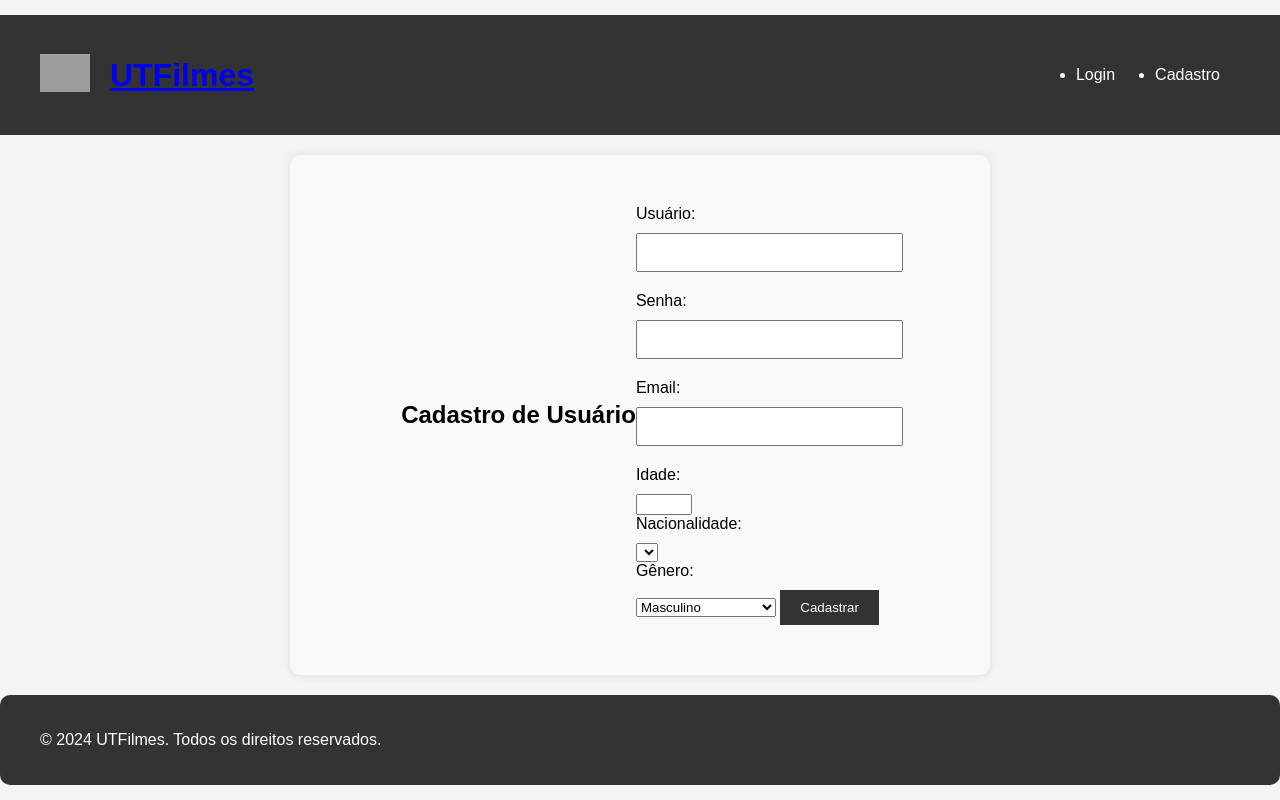
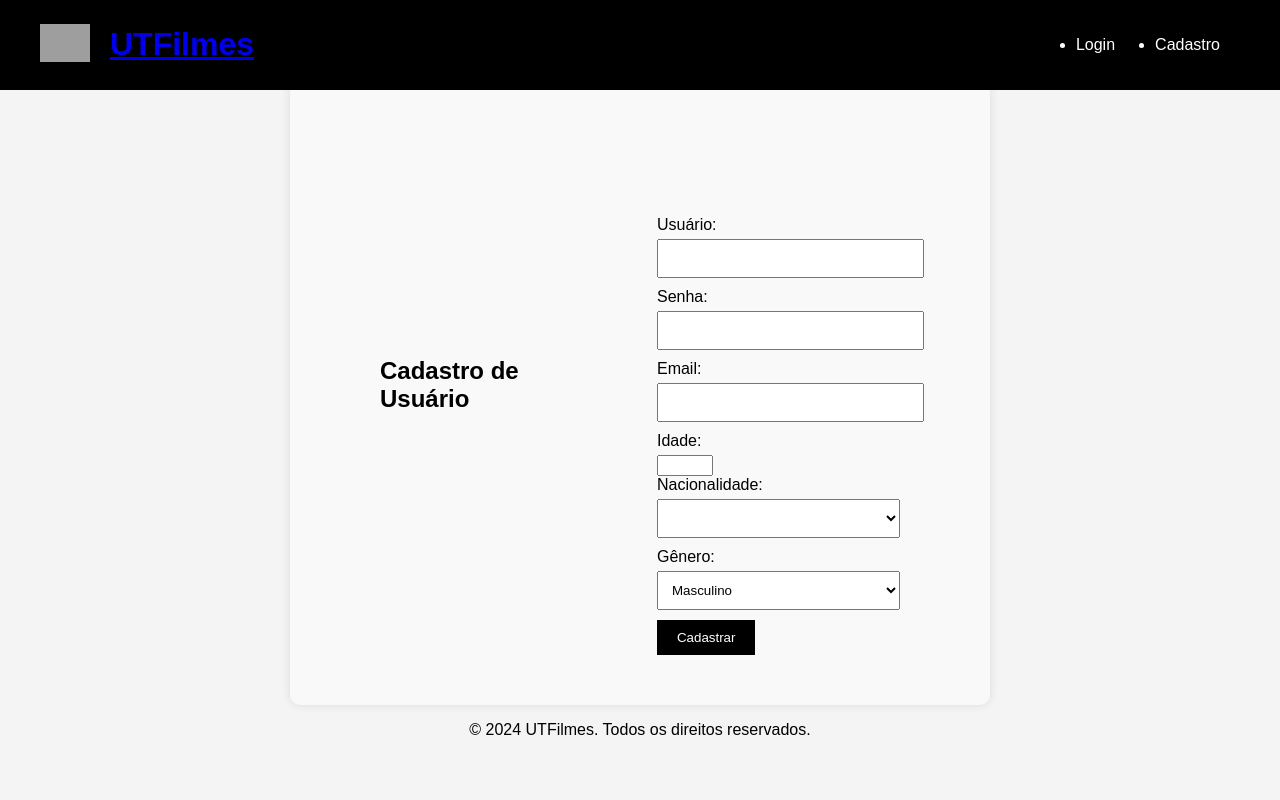
Before and after one commit to jose-neukirchen/projeto-analise-sistemas-1, a Flask app: page /cadastro in a window 1280 px wide. Run offline with Flask 3, Linux system fonts and the light colour scheme; lists and menus that the app fills with data are empty; grey boxes are pictures that could not be loaded.

Commit message:
Update css

```diff
--- a/static/styles.css
+++ b/static/styles.css
@@ -18,15 +18,19 @@ body {
 }
 
 header {
-    background-color: #333;
+    background-color: #000000;
     color: #fff;
-    padding: 20px 0;
+    padding: 5px 0;
     width: 100%;
+    position: fixed; /* Alterada para fixed */
+    top: 0; /* Para fixar no topo */
+    left: 0; /* Para alinhar à esquerda */
+    z-index: 1000; /* Para garantir que o cabeçalho esteja na frente de outros elementos */
 }
 
 .nav-links {
     display: flex;
-    justify-content: center;
+    align-items: center; /* Centralizar verticalmente */
 }
 
 .nav-links li {
@@ -54,40 +58,34 @@ header {
 form {
     max-width: 400px;
     text-align: left;
+    margin-top: 100px;
 }
 
 label {
     display: block;
-    margin-bottom: 10px;
+    margin-bottom: 5px; /* Reduz a margem inferior entre os labels */
 }
 
+
 input[type="text"],
-input[type="password"] {
+input[type="password"],
+select {
     width: 100%;
     padding: 10px;
-    margin-bottom: 20px;
+    margin-bottom: 10px; /* Reduz a margem inferior entre os inputs */
 }
+
 
 button {
     padding: 10px 20px;
-    background-color: #333;
+    background-color: #000000;
     color: #fff;
     border: none;
     cursor: pointer;
 }
 
 button:hover {
-    background-color: #555;
-}
-
-footer {
-    background-color: #333;
-    color: #fff;
-    padding: 20px 0;
-    text-align: center;
-    margin-top: 20px;
-    width: 100%;
-    border-radius: 10px;
+    background-color: #000000;
 }
 
 .logo {
@@ -105,6 +103,7 @@ footer {
 
 .title {
     flex-grow: 1; /* Faz o título ocupar todo o espaço disponível */
+    color: #ffffff; /* Define a cor do texto para branco */
 }
 
 .catalog {
@@ -132,4 +131,5 @@ footer {
 
 .section-title {
     margin-bottom: 20px; /* Adiciona espaço abaixo do título */
+    margin-right: 60px;
 }
```
